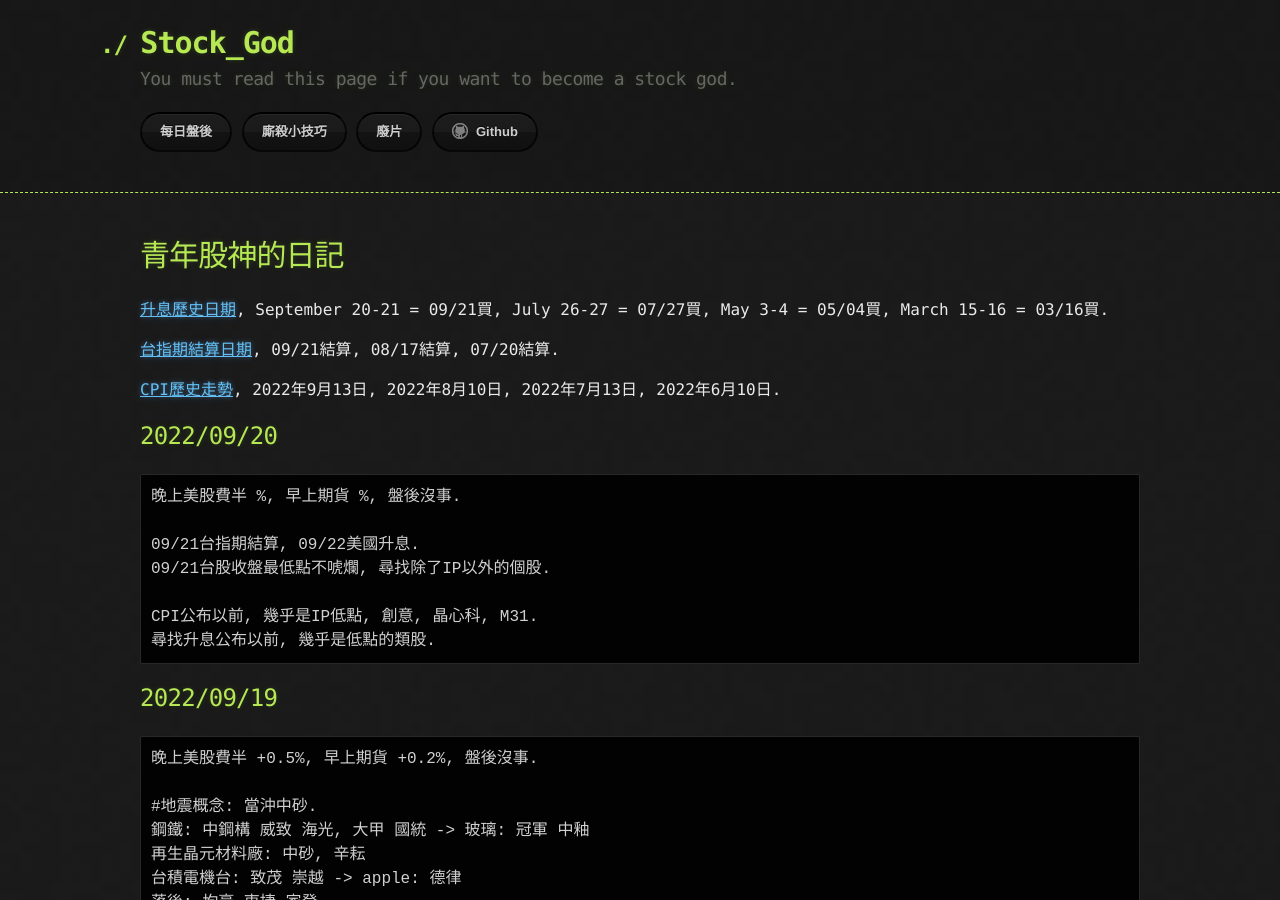
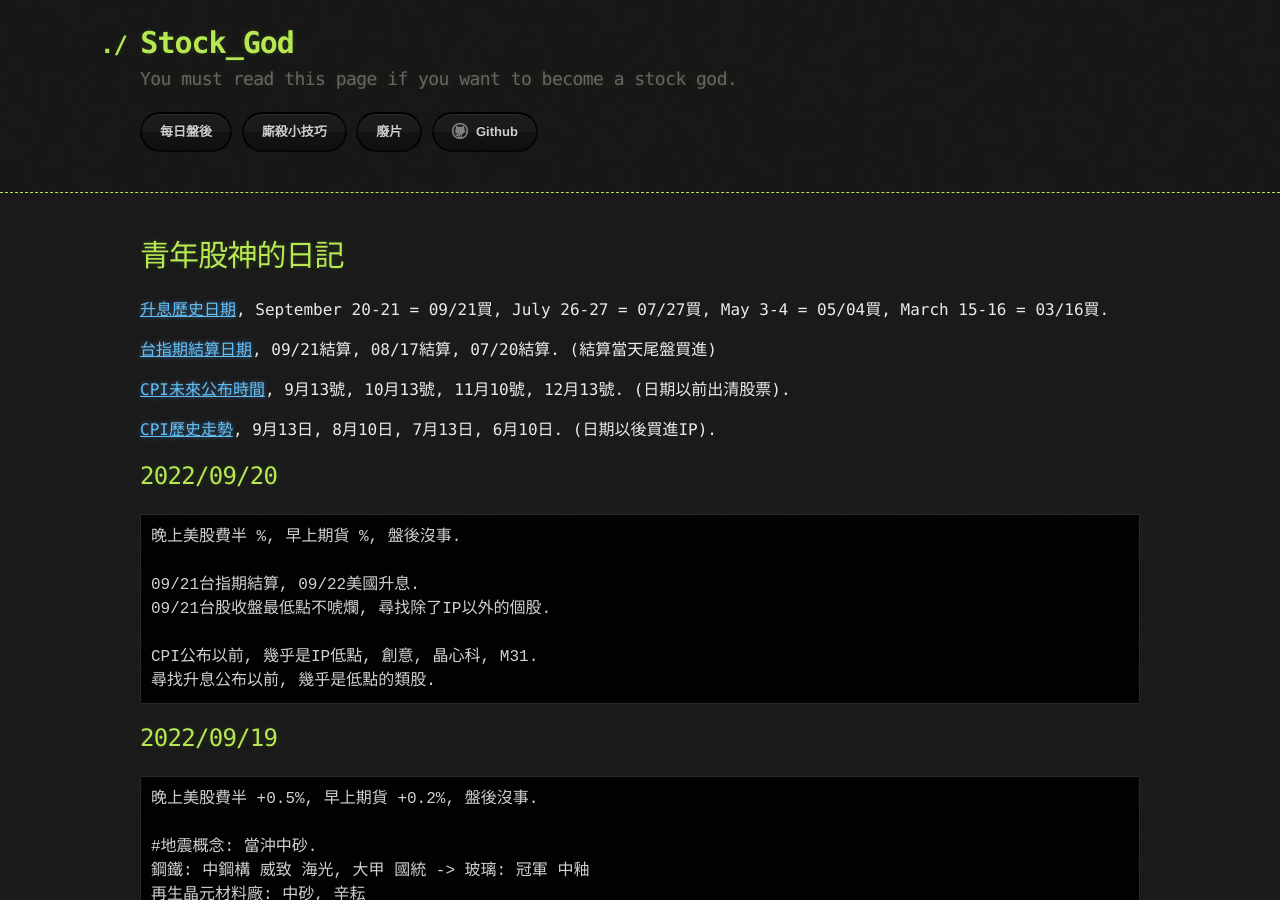
Before and after one commit to lepg5487/Stock_God, a Jekyll site: the page built from index.md, in a window 1280 px wide and 900 px high. Built offline with Jekyll 4.4.1, drawn with Linux system fonts in a browser that asks for light colours; our own code applies the rules of GitHub Pages for plain Markdown files.

Commit message:
Update index.md

````diff
--- a/index.md
+++ b/index.md
@@ -6,9 +6,11 @@ layout: testlayouts
 
 [升息歷史日期](https://www.federalreserve.gov/monetarypolicy/fomccalendars.htm), September 20-21 = 09/21買, July 26-27 = 07/27買, May 3-4 = 05/04買, March 15-16 = 03/16買.
 
-[台指期結算日期](https://options.tw/%E6%9C%9F%E8%B2%A8%E8%A1%8C%E4%BA%8B%E6%9B%86/), 09/21結算, 08/17結算, 07/20結算.
-
-[CPI歷史走勢](https://hk.investing.com/economic-calendar/cpi-733), 2022年9月13日, 2022年8月10日, 2022年7月13日, 2022年6月10日.
+[台指期結算日期](https://options.tw/%E6%9C%9F%E8%B2%A8%E8%A1%8C%E4%BA%8B%E6%9B%86/), 09/21結算, 08/17結算, 07/20結算. (結算當天尾盤買進)
+
+[CPI未來公布時間](https://chihyun.tw/cpi-release-date/), 9月13號, 10月13號, 11月10號, 12月13號. (日期以前出清股票).
+
+[CPI歷史走勢](https://hk.investing.com/economic-calendar/cpi-733), 9月13日, 8月10日, 7月13日, 6月10日. (日期以後買進IP).
 
 ## 2022/09/20
 ```
````
